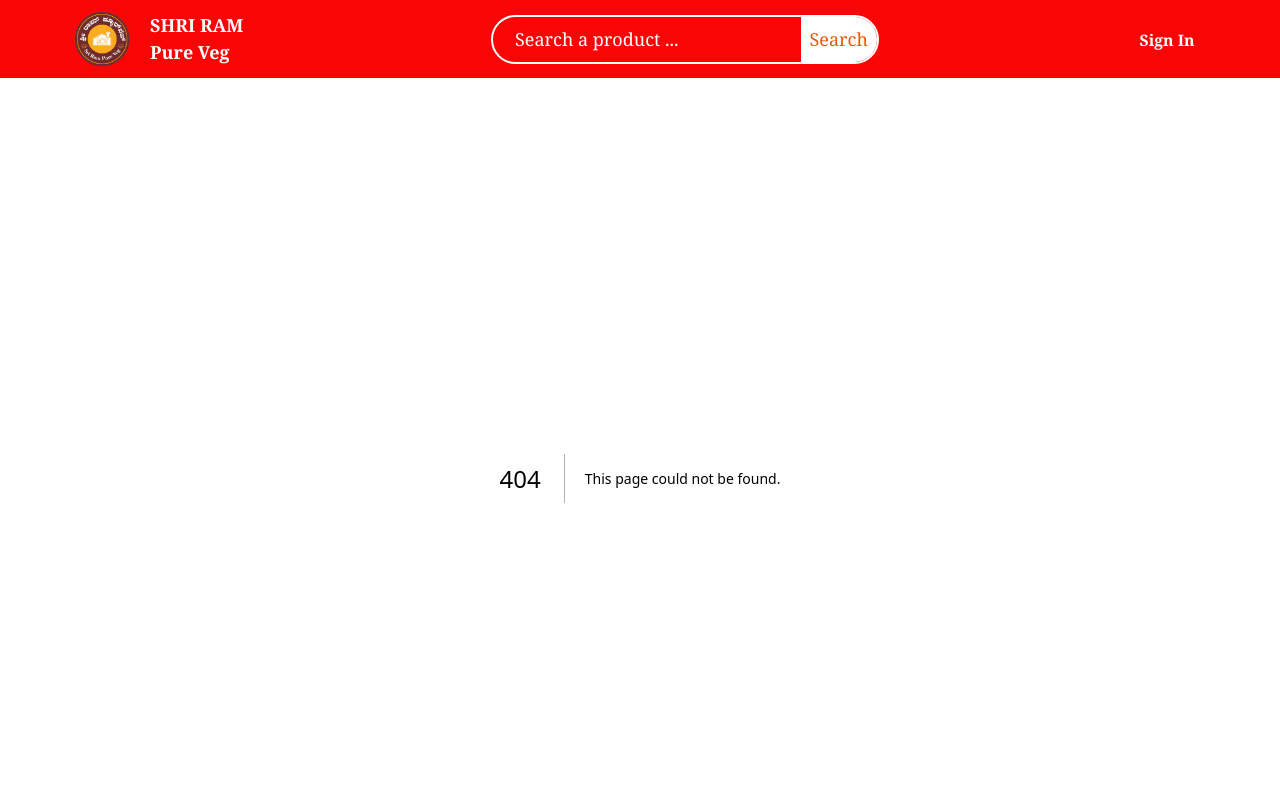
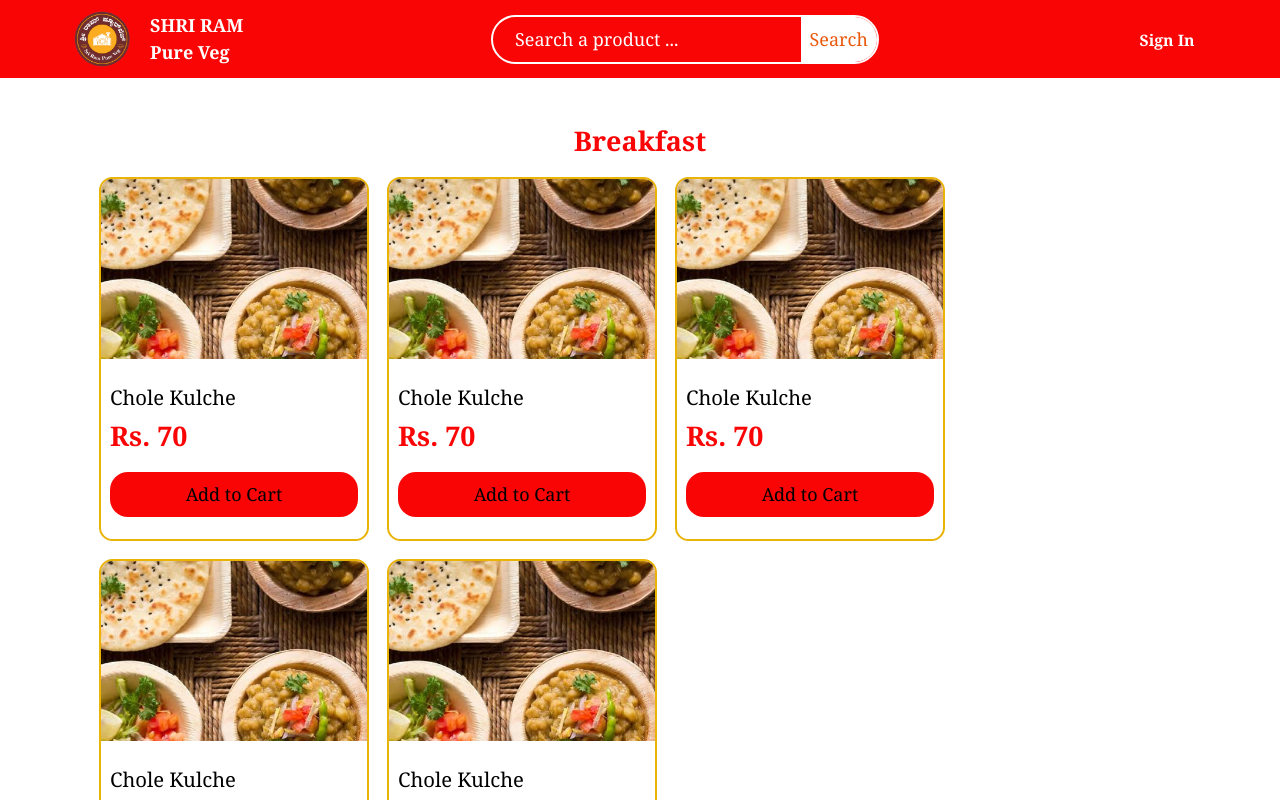
Before and after one commit to himanshuvarandani/pure-veg-delights, a Next.js app: page /search in a window 1280 px wide. Before the commit this address had no page. Shown: the top 800 px of the page. Built offline with nearby package versions, Linux system fonts and the light colour scheme.

Commit message:
Create search page

```diff
--- a/src/app/page.tsx
+++ b/src/app/page.tsx
@@ -65,14 +65,14 @@ export default function Home() {
 
       <div className="pb-10 px-5 sm:px-10 lg:px-20">
         <h3 className="text-2xl text-orange-550 text-center font-bold mb-2">Today's Special</h3>
-        <ProductsList classNames="justify-around" />
+        <ProductsList classNames="justify-around" theme="white" />
       </div>
 
       <Services />
 
       <div className="py-10 px-5 sm:px-10 lg:px-20">
         <h3 className="text-2xl text-orange-550 text-center font-bold mb-2">BestSelling Products</h3>
-        <ProductsList classNames="justify-around" />
+        <ProductsList classNames="justify-around" theme="white" />
       </div>
 
       <div className="bg-orange-500 py-10 px-5 sm:px-10 lg:px-20">
--- /dev/null
+++ b/src/app/search/page.tsx
@@ -0,0 +1,35 @@
+import ProductsList from "@/components/ProductsList"
+
+const Search = () => {
+  return (
+    <div className="py-10">
+      <div className="pb-10 px-5 sm:px-10 lg:px-20">
+        <h3 className="text-2xl text-orange-550 text-center font-bold mb-2">Breakfast</h3>
+        <ProductsList theme="white" />
+      </div>
+      <div className="pb-10 px-5 sm:px-10 lg:px-20">
+        <h3 className="text-2xl text-orange-550 text-center font-bold mb-2">Meals</h3>
+        <ProductsList theme="white" />
+      </div>
+      <div className="pb-10 px-5 sm:px-10 lg:px-20">
+        <h3 className="text-2xl text-orange-550 text-center font-bold mb-2">Snacks</h3>
+        <ProductsList theme="white" />
+      </div>
+      <div className="pb-10 px-5 sm:px-10 lg:px-20">
+        <h3 className="text-2xl text-orange-550 text-center font-bold mb-2">Rice</h3>
+        <ProductsList theme="white" />
+      </div>
+      <div className="pb-10 px-5 sm:px-10 lg:px-20">
+        <h3 className="text-2xl text-orange-550 text-center font-bold mb-2">Breads</h3>
+        <ProductsList theme="white" />
+      </div>
+
+      <div className="bg-orange-500 py-10 px-5 sm:px-10 lg:px-20">
+        <h3 className="text-2xl text-white text-center font-bold mb-2">Today's Special</h3>
+        <ProductsList classNames="justify-around" theme="orange" />
+      </div>
+    </div>
+  )
+}
+
+export default Search
--- a/src/components/Header.tsx
+++ b/src/components/Header.tsx
@@ -6,8 +6,8 @@ export default function Header() {
   return (
     <div className="relative w-full bg-orange-550 text-white py-2">
       <div className="flex items-center justify-between px-4 sm:px-6 sm:mx-10">
-        <div className="inline-flex items-center space-x-2">
-          <Link href={"/"} className="inline-block mr-2">
+        <Link href={"/"} className="inline-flex items-center space-x-2">
+          <div className="inline-block mr-2">
             <Image
               width={60}
               height={60}
@@ -15,9 +15,9 @@ export default function Header() {
               alt="Delhi Delights"
               priority={true}
             />
-          </Link>
+          </div>
           <h1 className="font-bold">SHRI RAM<br />Pure Veg</h1>
-        </div>
+        </Link>
         <div className="hidden md:flex items-center space-x-8">
           <div className="flex border-2 border-white rounded-3xl overflow-hidden pl-2">
             <input
--- a/src/components/ProductCard.tsx
+++ b/src/components/ProductCard.tsx
@@ -1,8 +1,16 @@
 import Image from "next/image"
 
-const ProductCard = () => {
+type PropsType = {
+  theme: "white" | "orange"
+}
+
+const ProductCard = ({ theme }: PropsType) => {
   return (
-    <div className="border-2 border-yellow-500 rounded-xl overflow-hidden w-60 m-2">
+    <div
+      className={`border-2 rounded-xl overflow-hidden w-60 m-2
+        ${theme === "white" ? "border-yellow-500" : "border-white"}
+      `}
+    >
       <div className="relative w-full h-40">
         <Image
           src="/food.jpeg"
@@ -14,8 +22,20 @@ const ProductCard = () => {
       </div>
       <div className="py-5 px-2">
         <h5 className="sm:text-lg mb-1">Chole Kulche</h5>
-        <p className="text-2xl text-orange-550 font-bold mb-4">Rs. 70</p>
-        <button className="w-full rounded-2xl bg-orange-550 text-center px-4 py-2">Add to Cart</button>
+        <p
+          className={`text-2xl font-bold mb-4
+            ${theme === "white" ? "text-orange-550" : "text-white"}
+          `}
+        >
+          Rs. 70
+        </p>
+        <button
+          className={`w-full rounded-2xl text-center px-4 py-2
+            ${theme === "white" ? "bg-orange-550" : "bg-white"}
+          `}
+        >
+          Add to Cart
+        </button>
       </div>
     </div>
   )
--- a/src/components/ProductsList.tsx
+++ b/src/components/ProductsList.tsx
@@ -1,17 +1,18 @@
 import ProductCard from "./ProductCard"
 
 type PropsType = {
-  classNames: string
+  classNames?: string
+  theme: "white" | "orange"
 }
 
-const ProductsList = ({ classNames }: PropsType) => {
+const ProductsList = ({ classNames, theme }: PropsType) => {
   return (
     <div className={`flex flex-wrap ${classNames}`}>
-      <ProductCard />
-      <ProductCard />
-      <ProductCard />
-      <ProductCard />
-      <ProductCard />
+      <ProductCard theme={theme} />
+      <ProductCard theme={theme} />
+      <ProductCard theme={theme} />
+      <ProductCard theme={theme} />
+      <ProductCard theme={theme} />
     </div>
   )
 }
```
